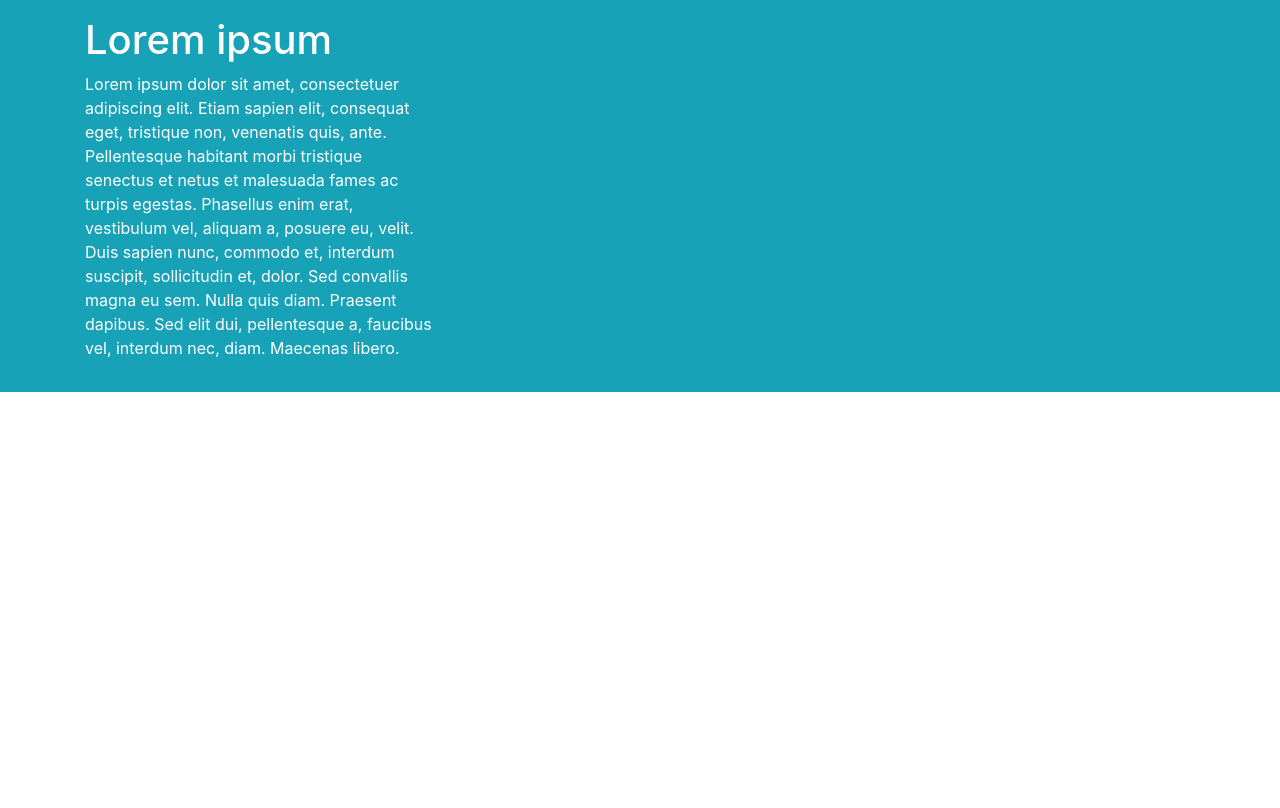
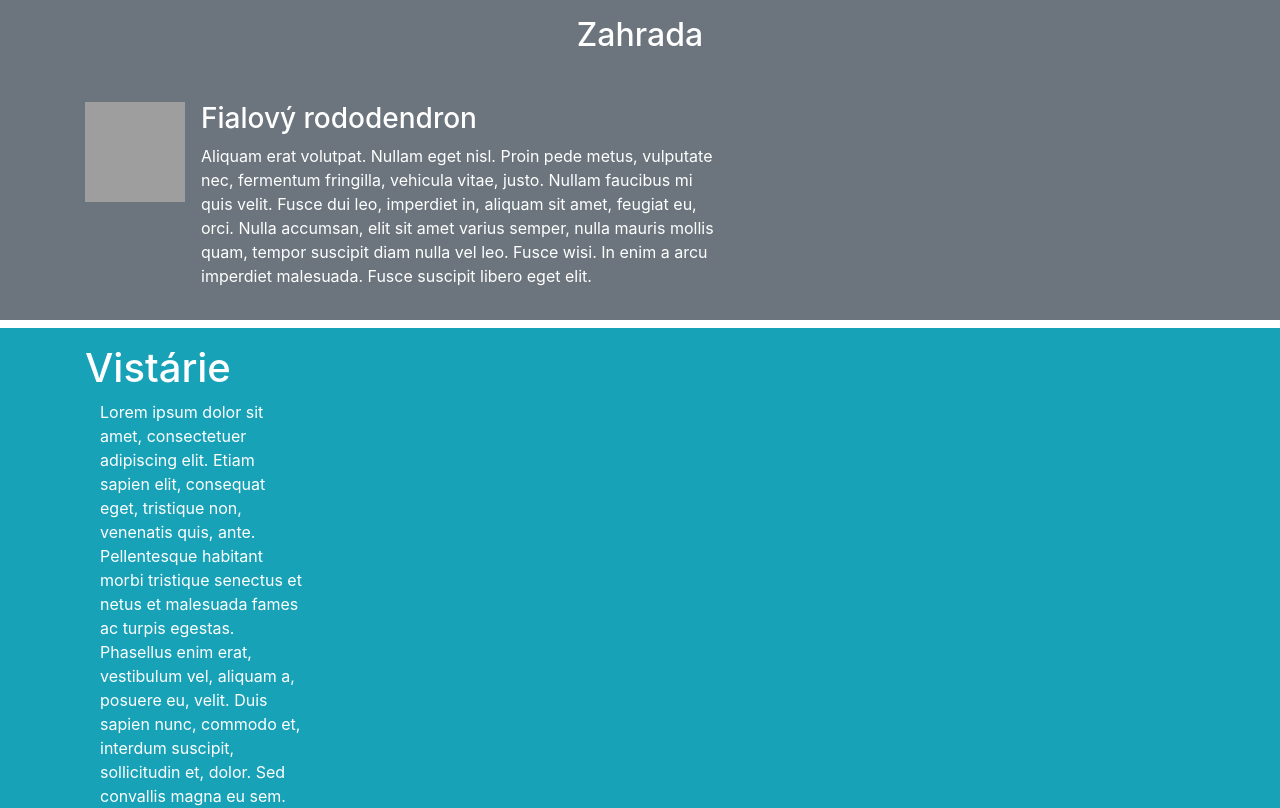
Before and after one commit to IvaHolesinska/Flowers, a plain HTML site: page index.html in a window 1280 px wide. Shown: the top 808 px of the page. Drawn offline with nearby package versions, Linux system fonts and the light colour scheme; grey boxes are pictures that could not be loaded.

Commit message:
sekce rododendron

```diff
--- a/index.html
+++ b/index.html
@@ -20,18 +20,57 @@
 
 
 
+
+
+
+
+
+
+
+    <section class="p-3 mb-2 bg-secondary text-white">
+        <div class="container">
+            <h2 id="zahrada" class="text-center mb-5">Zahrada</h2>
+
+            <div class="row">
+
+                <div class="col-md-6 col-lg-7">
+
+                    <div class="media">
+                        <img class="mr-3" src="img/Rododendron.JPG" width="100" height="100" alt="rododendron">
+
+                        <div class="media-body">
+                            <h3>Fialový rododendron</h3>
+                            <p>Aliquam erat volutpat. Nullam eget nisl. Proin pede metus, vulputate nec, fermentum
+                                fringilla, vehicula vitae, justo. Nullam faucibus mi quis velit. Fusce dui leo,
+                                imperdiet in, aliquam sit amet, feugiat eu, orci. Nulla accumsan, elit sit amet varius
+                                semper, nulla mauris mollis quam, tempor suscipit diam nulla vel leo. Fusce wisi. In
+                                enim a arcu imperdiet malesuada. Fusce suscipit libero eget elit.</p>
+
+                        </div>
+                    </div>
+
+                </div>
+            </div>
+        </div>
+    </section>
+
+
+
     <section class="p-3 mb-2 bg-info text-white text-white">
         <div class="container">
             <div class="row">
                 <div class="col-md-4">
                     <div>
-                        <h1> Lorem ipsum </h1>
+                        <h1> Vistárie </h1>
                     </div>
-                    <div class="col-md-8"></div>
+                    <div class="col-md-8 ">
                         <p> Lorem ipsum dolor sit amet, consectetuer adipiscing elit. Etiam sapien elit, consequat eget,
-                        tristique non, venenatis quis, ante. Pellentesque habitant morbi tristique senectus et netus et
-                        malesuada fames ac turpis egestas. Phasellus enim erat, vestibulum vel, aliquam a, posuere eu,
-                        velit. Duis sapien nunc, commodo et, interdum suscipit, sollicitudin et, dolor. Sed convallis
+                            tristique non, venenatis quis, ante. Pellentesque habitant morbi tristique senectus et netus
+                            et
+                            malesuada fames ac turpis egestas. Phasellus enim erat, vestibulum vel, aliquam a, posuere
+                            eu,
+                            velit. Duis sapien nunc, commodo et, interdum suscipit, sollicitudin et, dolor. Sed
+                            convallis
                             magna eu sem. Nulla quis diam. Praesent dapibus. Sed elit dui, pellentesque a, faucibus vel,
                             interdum nec, diam. Maecenas libero.
                         </p>
```
Also changed, not shown: 5 other files. Lines whose indentation alone changed are shown as unchanged.
